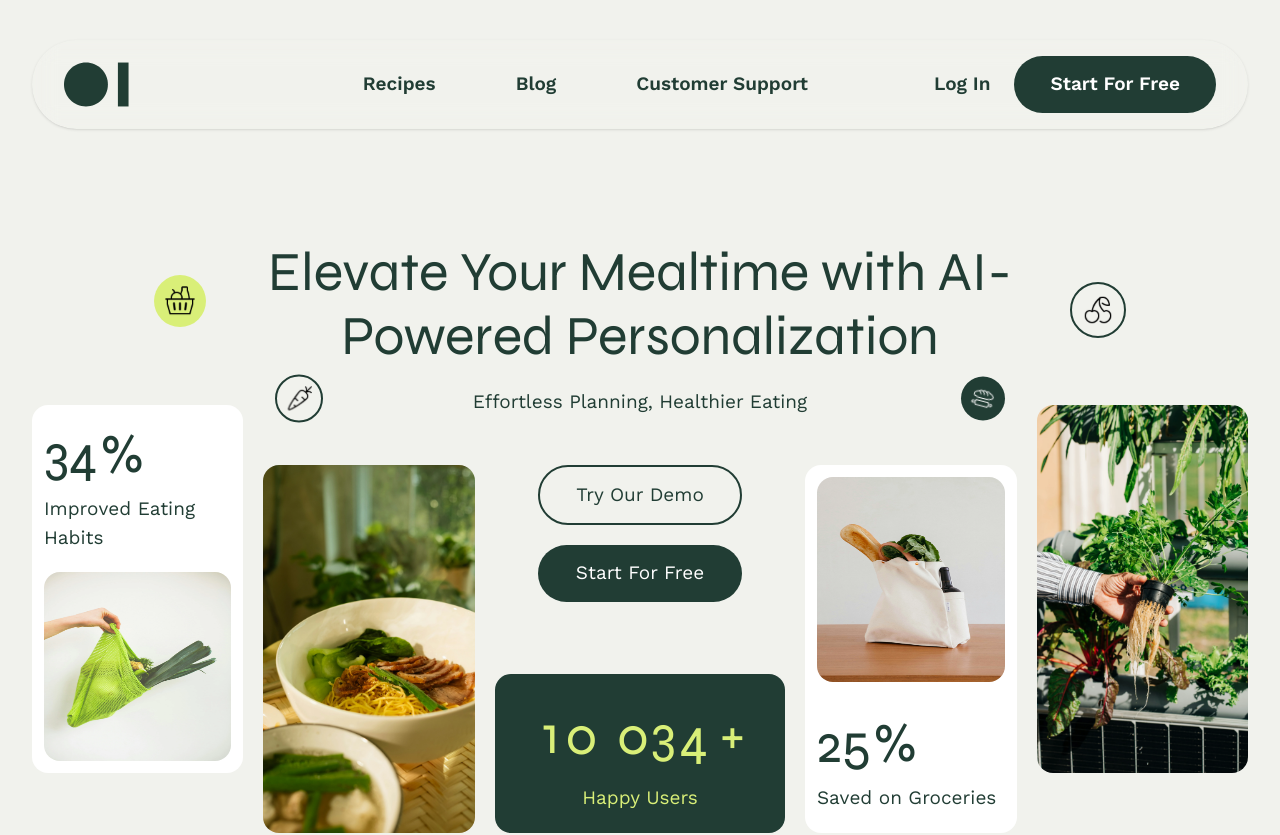
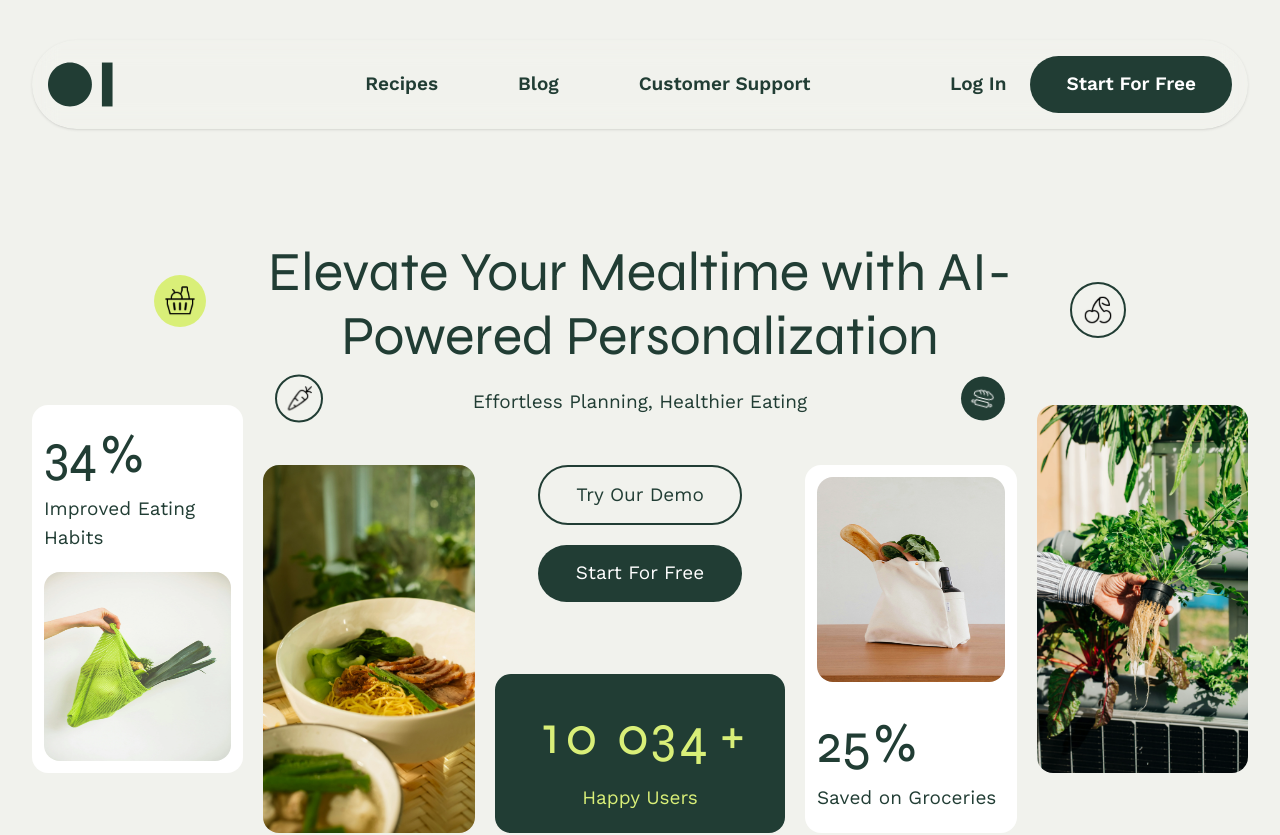
Before and after one commit to Adamson123/AIChefMate, a React (Vite) app: page / in a window 1280 px wide. Shown: the top 835 px of the page. Built offline with nearby package versions, Linux system fonts and the light colour scheme.

Commit message:
Removes redundant class from Navbar component
Simplifies the Navbar component by removing the unnecessary "common-x-padding" class.

This change enhances code readability and maintains the visual styling of the navigation bar.

```diff
--- a/src/components/Navbar.tsx
+++ b/src/components/Navbar.tsx
@@ -11,7 +11,7 @@ const links = [
 const Navbar = () => {
   return (
     <nav className="bg-primary relative flex flex-col pt-[40px] pb-15 font-semibold md:pb-25 md:max-lg:text-[15px]">
-      <div className="common-max-width common-x-padding fixed top-10 z-20 mx-auto flex w-[95%] items-center justify-between self-center rounded-[50px] bg-transparent p-4 shadow backdrop-blur-md">
+      <div className="common-max-width fixed top-10 z-20 mx-auto flex w-[95%] items-center justify-between self-center rounded-[50px] bg-transparent p-4 shadow backdrop-blur-md">
         {/* Logo */}
         <div className="w-[15%]">
           <img
```
